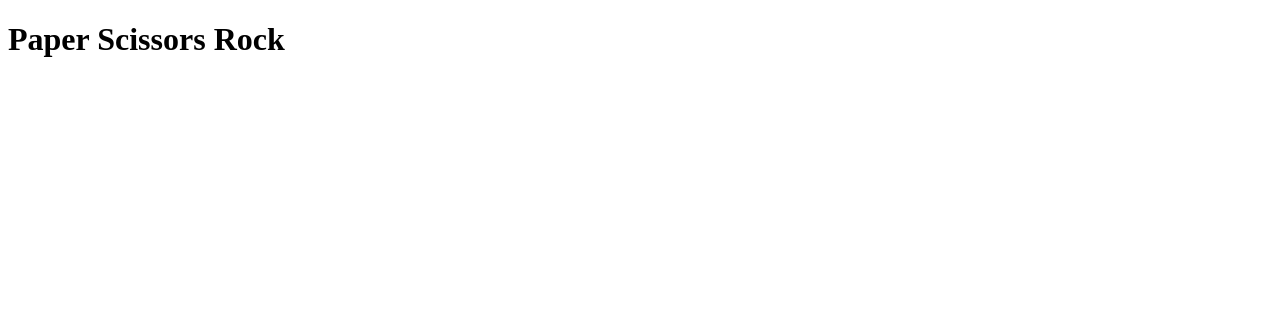
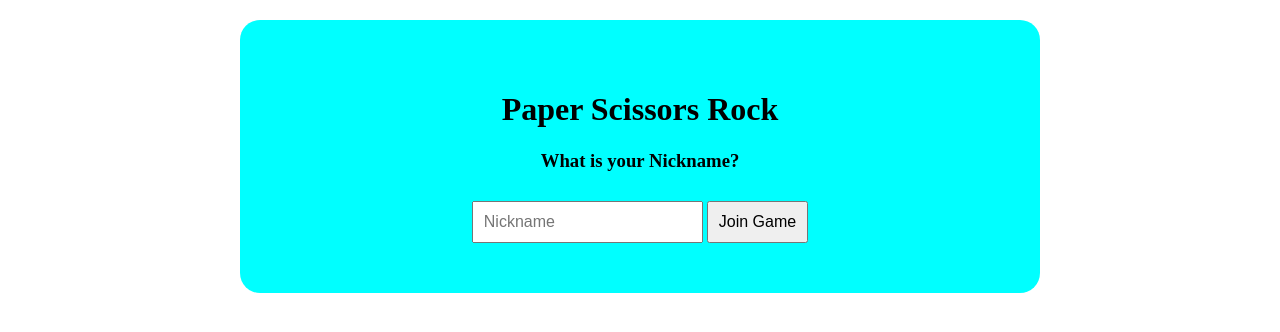
Before and after one commit to dongyuz2019-art/online-psr, a website: page public/index.html in a window 1280 px wide. Drawn offline with Linux system fonts and the light colour scheme.

Commit message:
homepage

```diff
--- /dev/null
+++ b/public/css/style.css
@@ -0,0 +1,14 @@
+.main {
+    width: 800px;
+    margin: 20px auto;
+    text-align: center;
+    background-color: aqua;
+    padding: 50px 0;
+    border-radius: 20px;
+}
+
+.main input,button {
+    padding: 10px;
+    font-size: 16px;
+    margin-top: 10px;
+}
--- a/public/index.html
+++ b/public/index.html
@@ -4,8 +4,18 @@
     <meta charset="UTF-8">
     <meta name="viewport" content="width=device-width, initial-scale=1.0">
     <title>Paper Scissors Rock</title>
+    <link rel="stylesheet" href="css/style.css">
 </head>
 <body>
-    <h1>Paper Scissors Rock</h1>
+    <div class="main">
+        <h1>Paper Scissors Rock</h1>
+        <h3>What is your Nickname?</h3>
+        <div class="form">
+            <form action="/join" method="post">
+                <input type="text" placeholder="Nickname" required>
+                <button type="submit">Join Game</button>
+            </form>
+        </div>
+    </div>
 </body>
 </html>
```
